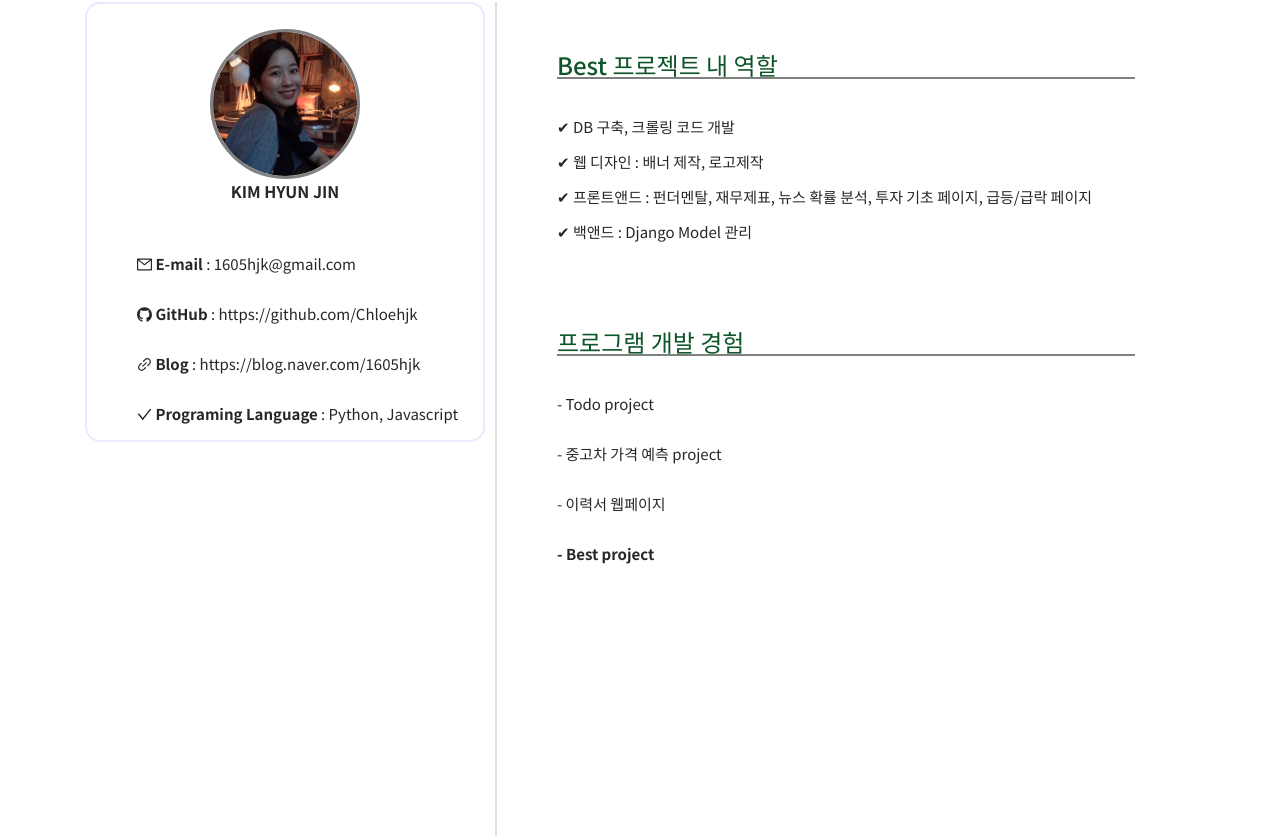
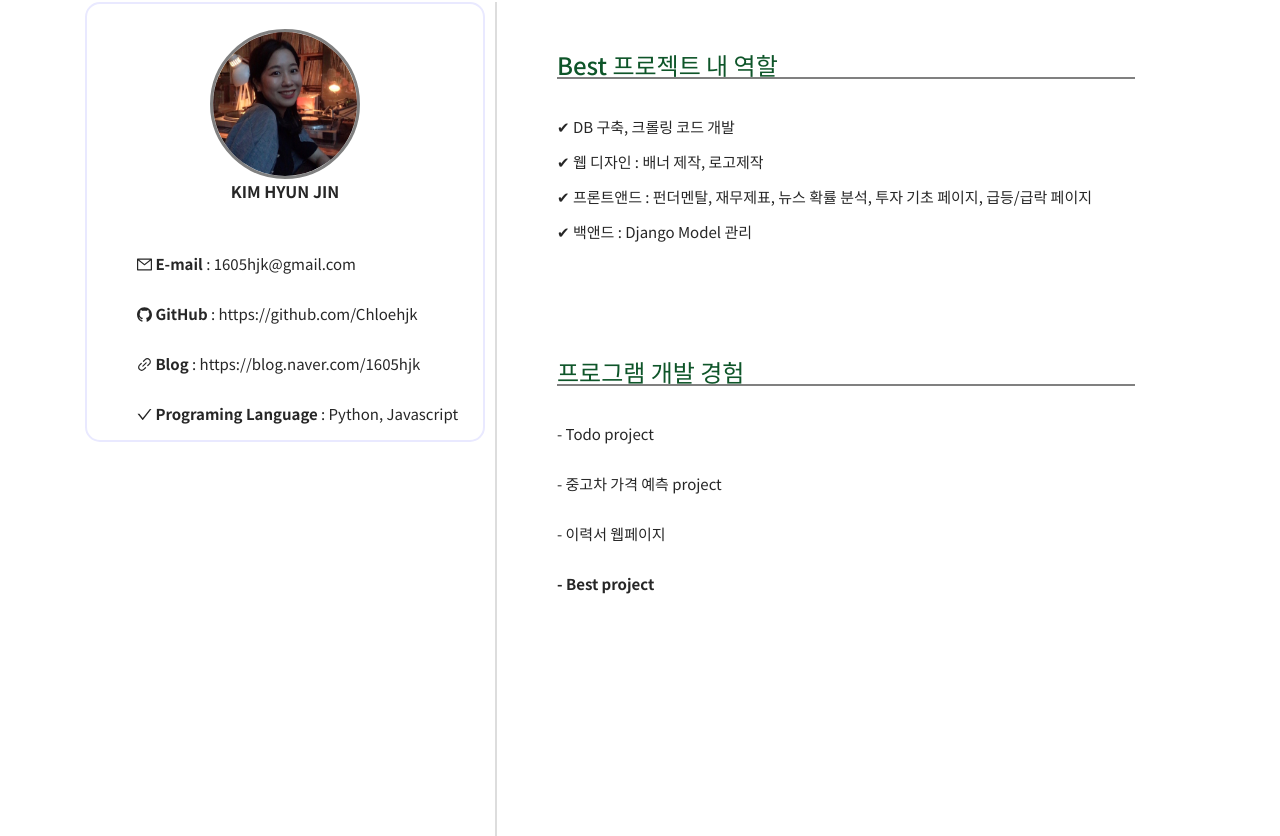
Before and after one commit to Chloehjk/BEST_Project, a React (Create React App) app in the folder React/: page /1_2int_team in a window 1280 px wide. Shown: the part 603-1439 px from the top of the page. Built offline with nearby package versions, Linux system fonts and the light colour scheme.

Commit message:
members update

```diff
--- a/React/src/pages_css/1_2team.css
+++ b/React/src/pages_css/1_2team.css
@@ -305,7 +305,7 @@ ul{
     margin-top: 30px;
     margin-left: 40px;
     margin-right: 40px;
-    margin-bottom: 40px;
+    margin-bottom: 70px;
     line-height: 35px;
 
 }
```
